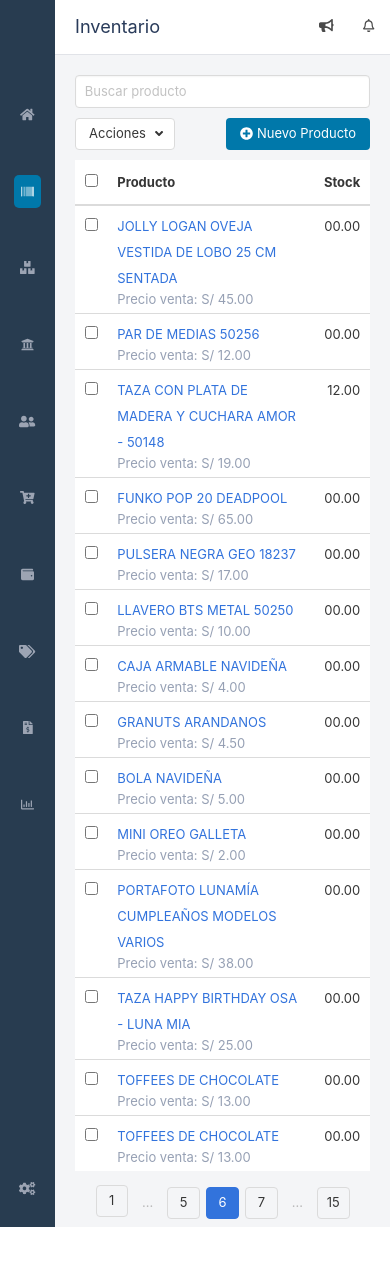
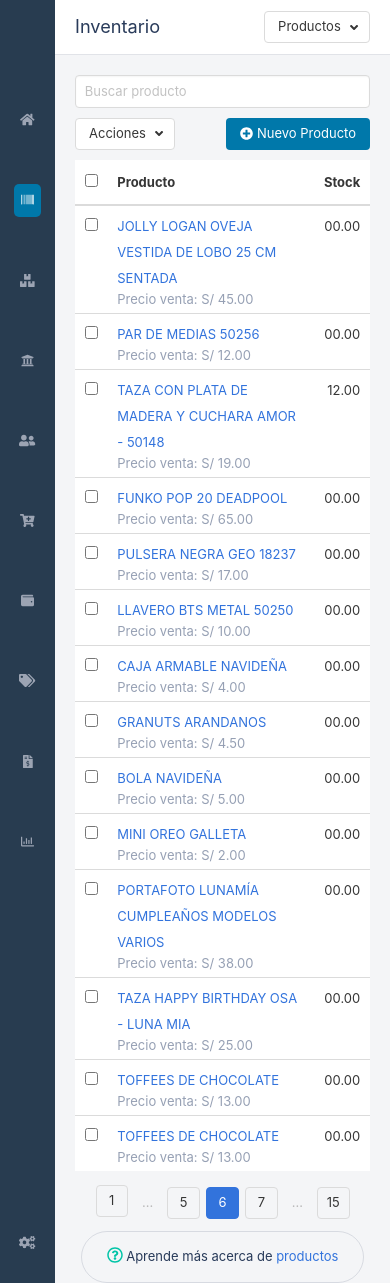
Before and after one commit to evervasquez/css-grid-django, a Django app: page / in a window 390 px wide. Run offline with Django 3.2, Linux system fonts and the light colour scheme; parts of the project's set-up code (start-up, migrations or seed data) failed here and were passed over; some libraries are stand-ins or nearby versions.

Commit message:
add select to design

```diff
--- a/negosy/sass/base/base.scss
+++ b/negosy/sass/base/base.scss
@@ -44,19 +44,7 @@ aside {
 }
 
 
-@media (min-width: 481px) and (max-width: 767px) {
-  main {
-    display: grid;
-    grid-template-columns: [aside-start] 55px [content-column-start] 1fr [content-column-end];
-    grid-template-rows: [header-start] 55px [header-end content-row-start] calc(100vh - 55px) [content-row-end];
-    height: 100vh;
-  }
-
-}
-
-
 @media (min-width: 320px) and (max-width: 480px) {
-
   main {
     display: grid;
     grid-template-columns: [aside-start] 55px [content-column-start] 1fr [content-column-end];
@@ -65,3 +53,13 @@ aside {
     height: calc(100vh - 56px);
   }
 }
+
+@media (max-device-width: 800px) and (orientation: portrait) {
+  main {
+    display: grid;
+    grid-template-columns: [aside-start] 55px [content-column-start] 1fr [content-column-end];
+    grid-template-rows: [header-start] 55px [header-end content-row-start] 1fr [content-row-end];
+    height: 100vh;
+    width: 100vw;
+  }
+}
--- a/negosy/sass/bulma/form/shared.sass
+++ b/negosy/sass/bulma/form/shared.sass
@@ -18,7 +18,7 @@ $input-disabled-background-color: $background !default
 $input-disabled-border-color: $background !default
 $input-disabled-placeholder-color: rgba($input-disabled-color, 0.3) !default
 
-$input-arrow: $link !default
+$input-arrow: #283C50 !default
 
 $input-icon-color: $border !default
 $input-icon-active-color: $text !default
--- a/negosy/sass/bulma/utilities/mixins.sass
+++ b/negosy/sass/bulma/utilities/mixins.sass
@@ -141,20 +141,20 @@
   +unselectable
 
 =arrow($color: transparent)
-  border: 3px solid $color
+  border: 2px solid $color
   border-radius: 2px
   border-right: 0
   border-top: 0
   content: " "
   display: block
-  height: 0.625em
+  height: 0.525em
   margin-top: -0.4375em
   pointer-events: none
   position: absolute
   top: 50%
   transform: rotate(-45deg)
   transform-origin: center
-  width: 0.625em
+  width: 0.525em
 
 %arrow
   +arrow
--- a/negosy/sass/components/grid.scss
+++ b/negosy/sass/components/grid.scss
@@ -48,7 +48,7 @@
   margin-bottom: 20px;
 }
 
-@media (min-width: 481px) and (max-width: 767px) {
+@media (min-width: 481px) and (max-width: 768px) {
   .grid {
     display: grid;
     padding: 10px;
@@ -97,13 +97,21 @@
 
 }
 
-@media (min-width: 768px) and (max-width: 1024px) {
+@media (min-width: 320px) and (max-width: 480px) {
 
 }
 
-@media (min-width: 1025px) and (max-width: 1215px) {
+@media (min-width: 481px) and (max-width: 768px) {
+
+}
+
+@media (min-width: 769px) and (max-width: 1023px) {
+
+}
+
+@media (min-width: 1024px) and (max-width: 1215px) {
   .search {
-    flex: 0 1 42%;
+    flex: 0 1 38%;
   }
 }
 
--- a/negosy/sass/components/nav.scss
+++ b/negosy/sass/components/nav.scss
@@ -31,9 +31,10 @@
 .nav-config {
 }
 
-.nav-main-item{
+.nav-main-item {
   padding: 0 5px;
 }
+
 .nav-search {
   flex: 0 1 40%;
 }
@@ -44,7 +45,7 @@
   box-shadow: none;
 }
 
-@media (min-width: 768px) and (max-width: 1024px) {
+@media (min-width: 769px) and (max-width: 1023px) {
   .navbar-dropdown {
     display: none;
   }
@@ -77,7 +78,24 @@
   }
 }
 
-@media (min-width: 481px) and (max-width: 767px) {
+@media (min-width: 320px) and (max-width: 480px) {
+  .nav-main {
+    display: flex;
+    flex-direction: row;
+    justify-content: space-between;
+  }
+  .sub-nav-mobil {
+    padding-right: 20px;
 
-
+    //.dropdown {
+    //  .dropdown-trigger {
+    //    button {
+    //      border: none;
+    //      span{
+    //        font-size: 16px !important;
+    //      }
+    //    }
+    //  }
+    //}
+  }
 }
--- a/negosy/sass/utilities/utils.scss
+++ /dev/null
@@ -1,3 +0,0 @@
-.text-bold {
-
-}
--- a/negosy/templates/base.html
+++ b/negosy/templates/base.html
@@ -15,12 +15,12 @@
             <div class="nav-title">
                 Inventario
             </div>
-            <div class="nav-actions">
+            <div class="nav-actions is-hidden-mobile">
                 <div class="nav-main-item nav-search ">
-                    <input class="input is-rounded search-platform is-hidden-mobile"
+                    <input class="input is-rounded search-platform"
                            type="text" placeholder="Buscar en negosy...">
                 </div>
-                <div class="nav-main-item nav-config is-hidden-mobile">
+                <div class="nav-main-item nav-config">
                     <button class="button is-success has-text-weight-bold">Guía de
                         configuración
                     </button>
@@ -39,7 +39,7 @@
                     </span>
                     </a>
                 </div>
-                <div class="nav-main-item nav-profile is-hidden-mobile" role="navigation"
+                <div class="nav-main-item nav-profile" role="navigation"
                      aria-label="dropdown navigation">
                     <div class="navbar-item has-dropdown is-hoverable">
                         <a class="navbar-link">
@@ -56,6 +56,34 @@
                             <div class="navbar-item">
                                 Cerrar sesión
                             </div>
+                        </div>
+                    </div>
+                </div>
+            </div>
+            <div class="nav-actions sub-nav-mobil is-hidden-desktop">
+                <div class="dropdown">
+                    <div class="dropdown-trigger">
+                        <button class="button" aria-haspopup="true" aria-controls="dropdown-menu3">
+                            <span>Productos</span>
+                            <span class="icon is-small">
+                                <i class="fas fa-angle-down" aria-hidden="true"></i>
+                            </span>
+                        </button>
+                    </div>
+                    <div class="dropdown-menu" id="dropdown-menu3" role="menu">
+                        <div class="dropdown-content">
+                            <a href="#" class="dropdown-item">
+                                Variantes
+                            </a>
+                            <a href="#" class="dropdown-item">
+                                Categorías
+                            </a>
+                            <a href="#" class="dropdown-item">
+                                Descuentos
+                            </a>
+                            <a href="#" class="dropdown-item">
+                                Lista de precios
+                            </a>
                         </div>
                     </div>
                 </div>
@@ -114,7 +142,7 @@
             </div>
         </div>
     </aside>
-    <div class="sub-nav is-hidden-mobile">
+    <div class="sub-nav is-hidden-touch">
         <div class="nav-item-empty"></div>
         <div class="sub-nav-item active-sub">Productos</div>
         <div class="sub-nav-item">Variantes</div>
@@ -129,83 +157,28 @@
                     <input class="input" type="text" placeholder="Buscar producto">
                 </div>
                 <div class="actions-item btn-inventory is-hidden-mobile">
-                    <div class="dropdown">
-                        <div class="dropdown-trigger">
-                            <button class="button" aria-haspopup="true" aria-controls="dropdown-menu3">
-                                <span>Todo el inventario</span>
-                                <span class="icon is-small">
-                                    <i class="fas fa-angle-down" aria-hidden="true"></i>
-                                </span>
-                            </button>
-                        </div>
-                        <div class="dropdown-menu" id="dropdown-menu3" role="menu">
-                            <div class="dropdown-content">
-                                <a href="#" class="dropdown-item">
-                                    Overview
-                                </a>
-                                <a href="#" class="dropdown-item">
-                                    Modifiers
-                                </a>
-                                <a href="#" class="dropdown-item">
-                                    Grid
-                                </a>
-                                <a href="#" class="dropdown-item">
-                                    Form
-                                </a>
-                                <a href="#" class="dropdown-item">
-                                    Elements
-                                </a>
-                                <a href="#" class="dropdown-item">
-                                    Components
-                                </a>
-                                <a href="#" class="dropdown-item">
-                                    Layout
-                                </a>
-                                <hr class="dropdown-divider">
-                                <a href="#" class="dropdown-item">
-                                    More
-                                </a>
+                    <div class="field">
+                        <div class="control">
+                            <div class="select is-fullwidth">
+                                <select>
+                                    <option>Todo el inventario</option>
+                                    <option>Con inventario</option>
+                                    <option>Sin stock</option>
+                                </select>
                             </div>
                         </div>
                     </div>
                 </div>
                 <div class="actions-item btn-category is-hidden-mobile">
-                    <div class="dropdown">
-                        <div class="dropdown-trigger">
-                            <button class="button" aria-haspopup="true" aria-controls="dropdown-menu3">
-                                <span>Todas las categorías</span>
-                                <span class="icon is-small">
-                                        <i class="fas fa-angle-down" aria-hidden="true"></i>
-                                    </span>
-                            </button>
-                        </div>
-                        <div class="dropdown-menu" id="dropdown-menu3" role="menu">
-                            <div class="dropdown-content">
-                                <a href="#" class="dropdown-item">
-                                    Overview
-                                </a>
-                                <a href="#" class="dropdown-item">
-                                    Modifiers
-                                </a>
-                                <a href="#" class="dropdown-item">
-                                    Grid
-                                </a>
-                                <a href="#" class="dropdown-item">
-                                    Form
-                                </a>
-                                <a href="#" class="dropdown-item">
-                                    Elements
-                                </a>
-                                <a href="#" class="dropdown-item">
-                                    Components
-                                </a>
-                                <a href="#" class="dropdown-item">
-                                    Layout
-                                </a>
-                                <hr class="dropdown-divider">
-                                <a href="#" class="dropdown-item">
-                                    More
-                                </a>
+                    <div class="field">
+                        <div class="control">
+                            <div class="select is-fullwidth">
+                                <select>
+                                    <option>Todas las categorías</option>
+                                    <option>Polos</option>
+                                    <option>Blusas</option>
+                                    <option>Ropa de ninios</option>
+                                </select>
                             </div>
                         </div>
                     </div>
@@ -223,30 +196,16 @@
                         <div class="dropdown-menu" id="dropdown-menu3" role="menu">
                             <div class="dropdown-content">
                                 <a href="#" class="dropdown-item">
-                                    Overview
+                                    Exportar
                                 </a>
                                 <a href="#" class="dropdown-item">
-                                    Modifiers
+                                    Importar
                                 </a>
-                                <a href="#" class="dropdown-item">
-                                    Grid
-                                </a>
-                                <a href="#" class="dropdown-item">
-                                    Form
-                                </a>
-                                <a href="#" class="dropdown-item">
-                                    Elements
-                                </a>
-                                <a href="#" class="dropdown-item">
-                                    Components
-                                </a>
-                                <a href="#" class="dropdown-item">
-                                    Layout
-                                </a>
+                                <!--
                                 <hr class="dropdown-divider">
                                 <a href="#" class="dropdown-item">
                                     More
-                                </a>
+                                </a>-->
                             </div>
                         </div>
                     </div>
@@ -516,5 +475,32 @@
     </div>
 
 </main>
+<script>
+
+
+    function getAll(selector) {
+        return Array.prototype.slice.call(document.querySelectorAll(selector), 0);
+    }
+
+    var $dropdowns = getAll('.dropdown:not(.is-hoverable)');
+    if ($dropdowns.length > 0) {
+        $dropdowns.forEach(function ($el) {
+            $el.addEventListener('click', function (event) {
+                event.stopPropagation();
+                $el.classList.toggle('is-active');
+            });
+        });
+
+        document.addEventListener('click', function (event) {
+            closeDropdowns();
+        });
+
+        function closeDropdowns() {
+            $dropdowns.forEach(function ($el) {
+                $el.classList.remove('is-active');
+            });
+        }
+    }
+</script>
 </body>
 </html>
```
Also changed, not shown: negosy/static/css/negosy.css, 1 other file.
